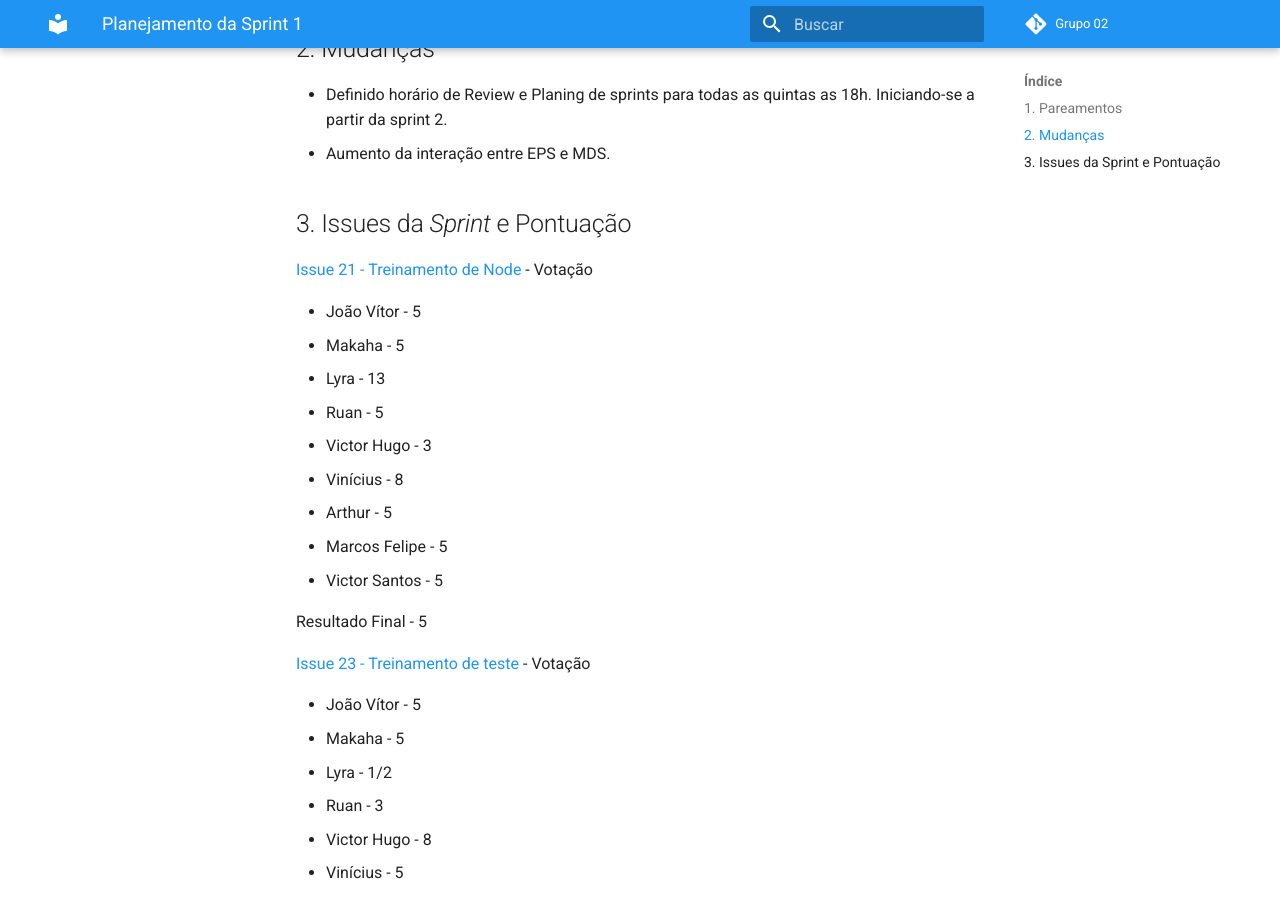
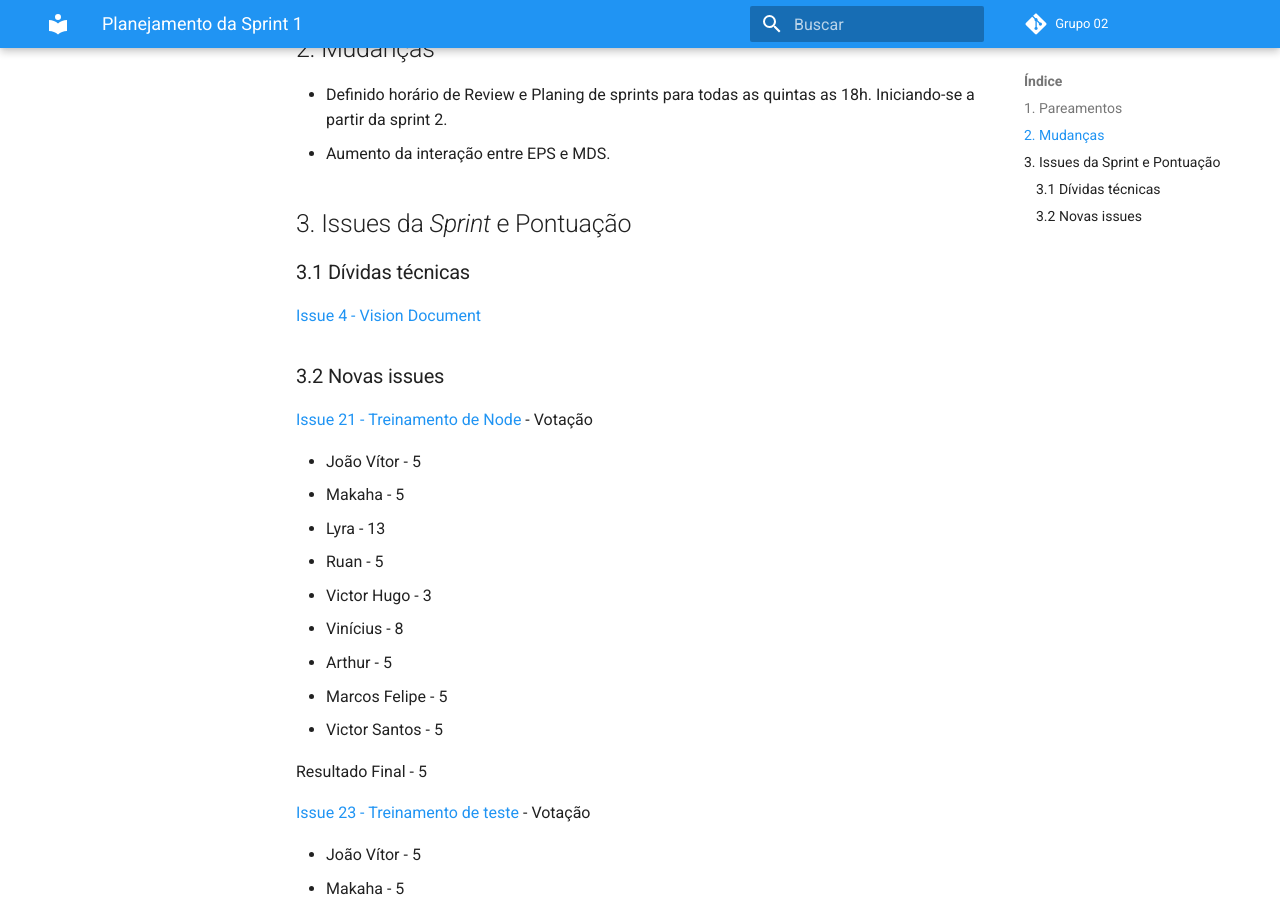
Before and after one commit to fga-eps-mds/2020.1-GaiaDex-wiki, an MkDocs documentation site: the page built from docs/sprints/sprint1/planning.md, in a window 1280 px wide and 900 px high, scrolled down 772 px. Built offline with MkDocs 1.6.1 and Material for MkDocs 9.7.7, drawn with Linux system fonts in a browser that asks for light colours; comment, search, counter and statistics services are not loaded; old or Windows-style settings are respelled for this version of MkDocs.

Commit message:
Add sprint 1 planning.
Co-authored-by: Rafael Makaha <rafael.makaha@gmail.com>

```diff
--- a/docs/sprints/sprint1/planning.md
+++ b/docs/sprints/sprint1/planning.md
@@ -31,6 +31,12 @@
 * Aumento da interação entre EPS e MDS.
 
 ## 3. Issues da _Sprint_ e Pontuação
+
+### 3.1 Dívidas técnicas
+
+[Issue 4 - Vision Document](https://github.com/fga-eps-mds/2020.1-Grupo2-wiki/issues/4)
+
+### 3.2 Novas issues
 
 [Issue 21 - Treinamento de Node](https://github.com/fga-eps-mds/2020.1-Grupo2-wiki/issues/21) - Votação
 
```
